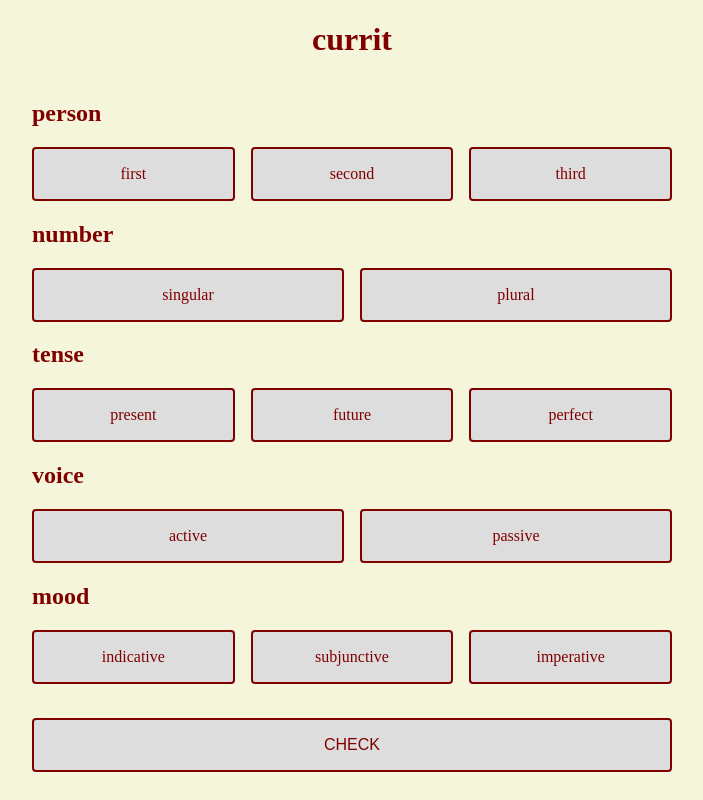
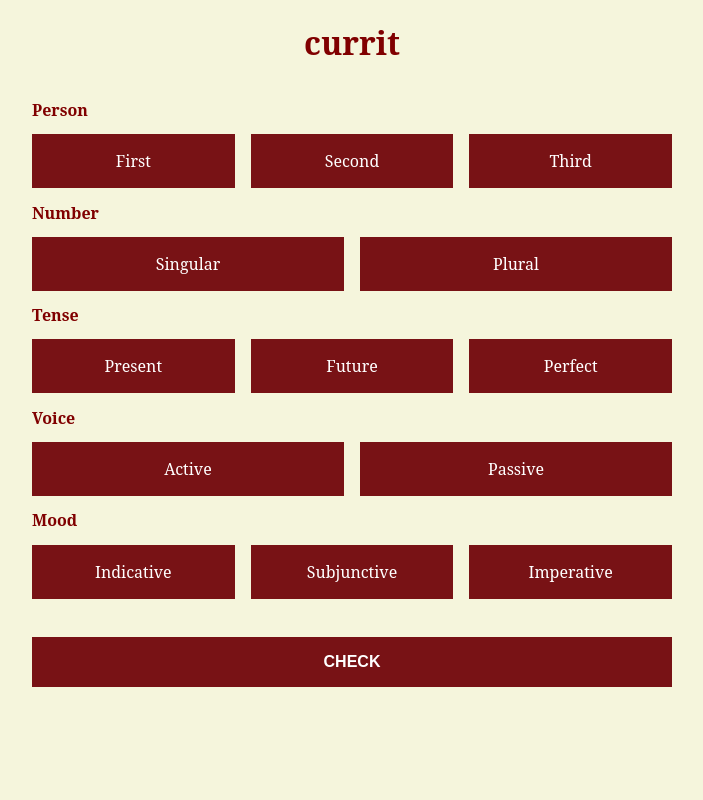
Before and after one commit to omentic/vv, a plain HTML site: page verbs.html in a window 1280 px wide. Both pictures are taken after a click on the button "check". Shown: the whole page, without its empty margins (288-991 px from the left). Drawn offline with Linux system fonts and the light colour scheme.

Commit message:
stylistic updates, and test javascript modules

```diff
--- a/css/style.css
+++ b/css/style.css
@@ -1,5 +1,5 @@
 body {
-    font-family: serif;
+    font-family: "Noto Serif", serif;
     /* font-size: 20px; */
     background-color: beige;
     color: maroon;
@@ -60,17 +60,17 @@ h1 {
 }
 
 h2 {
-    /* text-transform: capitalize; */
+    text-transform: capitalize;
+    font-size: 1em;
 }
 
 label {
-    background-color: #ddd;
+    background-color: #781215;
+    color: #fff;
     padding: 1em 2em;
-    border: 2px solid maroon;
-    border-radius: 4px;
     cursor: pointer;
     text-align: center;
-    /* text-transform: capitalize; */
+    text-transform: capitalize;
 }
 
 input[type="checkbox"], input[type="radio"] {
@@ -78,19 +78,18 @@ input[type="checkbox"], input[type="radio"] {
 }
 
 input[type="checkbox"]:checked + label, input[type="radio"]:checked + label/*, input[type="radio"]:active + label*/{
-    background-color: maroon;
-    color: #ddd;
-    border: 2px solid #ddd;
+    background-color: #510000;
+    color: #fff;
 }
 
 input[type="button"] {
-    background-color: #ddd;
-    color: maroon;
+    background-color: #781215;
+    color: #fff;
     font-size: 1em;
+    font-weight: bold;
     margin-top: 1em;
     padding: 1em 2em;
-    border: 2px solid maroon;
-    border-radius: 4px;
+    border: 0px;
     text-transform: uppercase;
 }
 
--- /dev/null
+++ b/scripts/verbs-list.js
@@ -0,0 +1,51 @@
+// In the future, this will be split by chapter.
+export let verbs = [
+    {
+        "verb": "curro",
+        "person": "first",
+        "number": "singular",
+        "tense": "present",
+        "voice": "active",
+        "mood": "indicative"
+    },
+    {
+        "verb": "curris",
+        "person": "second",
+        "number": "singular",
+        "tense": "present",
+        "voice": "active",
+        "mood": "indicative"
+    },
+    {
+        "verb": "currit",
+        "person": "third",
+        "number": "singular",
+        "tense": "present",
+        "voice": "active",
+        "mood": "indicative"
+    },
+    {
+        "verb": "currimus",
+        "person": "first",
+        "number": "plural",
+        "tense": "present",
+        "voice": "active",
+        "mood": "indicative"
+    },
+    {
+        "verb": "curritis",
+        "person": "second",
+        "number": "plural",
+        "tense": "present",
+        "voice": "active",
+        "mood": "indicative"
+    },
+    {
+        "verb": "currunt",
+        "person": "third",
+        "number": "plural",
+        "tense": "present",
+        "voice": "active",
+        "mood": "indicative"
+    }
+];
--- a/scripts/verbs.js
+++ b/scripts/verbs.js
@@ -1,68 +1,18 @@
 "use strict";
 
-// In the future, this will be split by chapter.
-// loading JSON from a file is apparently a non-trivial task. XMLHttpRequest? holy shit
-let verbs = [
-    {
-        "verb": "curro",
-        "person": "first",
-        "number": "singular",
-        "tense": "present",
-        "voice": "active",
-        "mood": "indicative"
-    },
-    {
-        "verb": "curris",
-        "person": "second",
-        "number": "singular",
-        "tense": "present",
-        "voice": "active",
-        "mood": "indicative"
-    },
-    {
-        "verb": "currit",
-        "person": "third",
-        "number": "singular",
-        "tense": "present",
-        "voice": "active",
-        "mood": "indicative"
-    },
-    {
-        "verb": "currimus",
-        "person": "first",
-        "number": "plural",
-        "tense": "present",
-        "voice": "active",
-        "mood": "indicative"
-    },
-    {
-        "verb": "curritis",
-        "person": "second",
-        "number": "plural",
-        "tense": "present",
-        "voice": "active",
-        "mood": "indicative"
-    },
-    {
-        "verb": "currunt",
-        "person": "third",
-        "number": "plural",
-        "tense": "present",
-        "voice": "active",
-        "mood": "indicative"
-    }
-];
+import {verbs} from "./verbs-list.js";
 
+let counter = 0;
 document.addEventListener("load", reset());
 
 // Runs on load and after flashing solution
 function reset() {
     // Get a random question
-    let current = verbs[Math.floor(Math.random() * verbs.length)]; // Yeah, so, this is the best way to pick a random integer...
+    let current = verbs[Math.floor(Math.random() * verbs.length)]; // This is the best way to pick a random integer...
 
     // Reset and repopulate the form
     let inputs = document.querySelectorAll("input[type=radio]");
-    inputs.forEach(item => {item.checked = false}); // Delicious. Finally, some good fucking code.
+    inputs.forEach(item => { item.checked = false; });
     document.getElementById("verb").innerHTML = current.verb;
 
     // Wait until button is submitted
@@ -71,12 +21,9 @@ function reset() {
 }
 
 function check() {
-    console.log("running check");
-
-    // I miss every other language.
     // There's got to be a better way to do this...
     let current = {"null":"null"}
-    verbs.forEach(verb => {if (verb["verb"] == document.getElementById("verb").textContent) current = verb;});
+    verbs.forEach(verb => { if (verb["verb"] == document.getElementById("verb").textContent) current = verb; });
     console.log(current);
 
     // A terrible hack to catch null values.
@@ -87,7 +34,7 @@ function check() {
     || document.querySelector("input[name='voice']:checked") === null
     || document.querySelector("input[name='mood']:checked") === null)) {
         answers = {
-            // Transform submission into a JSON structure for "easy" comparison // oh, if only i knew
+            // Transform submission into a JSON structure for "easy" comparison
             "verb": document.getElementById("verb").textContent,
             "person": document.querySelector("input[name='person']:checked").value,
             "number": document.querySelector("input[name='number']:checked").value,
@@ -97,21 +44,29 @@ function check() {
         };
     }
 
+    console.log(current);
+    console.log(answers);
+
     // Check if the answers are right and flash the thumbs up / down symbol
     // (if the constructed JSON structure matches the original)
-    console.log(current);
-    console.log(answers);
-    if (JSON.stringify(current) === JSON.stringify(answers)) { // So, apparently, neither == or === checks for object equality
+    if (JSON.stringify(current) === JSON.stringify(answers)) { // So, neither == or === checks for object equality
         console.log("correct");
-        // Consider flashing the background green / red too
+        counter += 1;
         document.getElementById("correct").style.display = "block";
-        setTimeout(function() { document.getElementById("correct").style.display = "none"; }, 1000);
+        document.body.style.backgroundColor = "#B5E9AB";
+        setTimeout(function() { document.getElementById("correct").style.display = "none"; document.body.style.backgroundColor = "beige"; }, 1000);
     }
     else {
         console.log("incorrect");
+        counter = 0;
         document.getElementById("incorrect").style.display = "block";
-        // It took me around an hour to find out I had to wrap my function in function(){}
-        setTimeout(function() { document.getElementById("incorrect").style.display = "none"; }, 1000);
+        document.body.style.backgroundColor = "#F3B1B3";
+        setTimeout(function() { document.getElementById("incorrect").style.display = "none"; document.body.style.backgroundColor = "beige"; }, 1000);
+    }
+
+    if (counter >= 20) {
+        document.body.style.backgroundImage = "url(https://i.guim.co.uk/img/static/sys-images/Guardian/Pix/pictures/2012/8/22/1345642863334/pilate-film-008.jpg?width=620&quality=85&auto=format&fit=max&s=e283a7fd64787fee400c20ce7983d4b9)";
+        document.body.style.backgroundSize = "cover";
     }
 
     reset();
--- a/verbs.html
+++ b/verbs.html
@@ -1,4 +1,4 @@
-<!doctype html>
+<!DOCTYPE html>
 <html>
 <head>
     <title>Vice Verba</title>
@@ -53,6 +53,6 @@
     </div>
     <br>
     <input type="button" id="check" value="check"/>
-	<script src="scripts/verbs.js"></script>
+	<script type="module" src="scripts/verbs.js"></script>
 </body>
 </html>
```
Also changed, not shown: nouns.html (+1 -0 lines).
